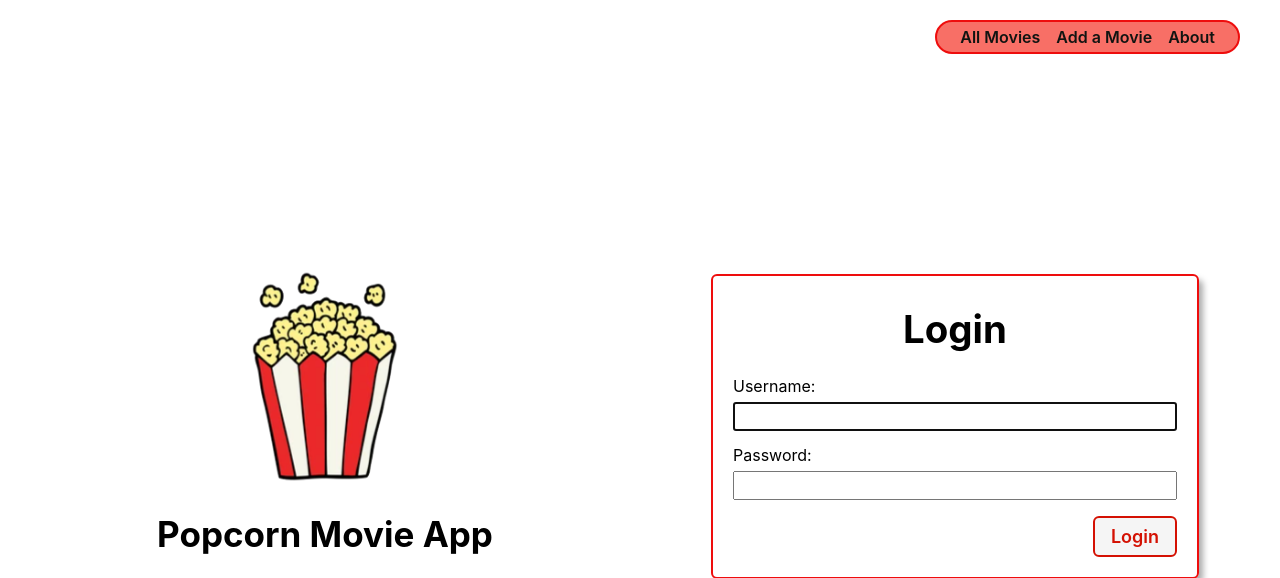
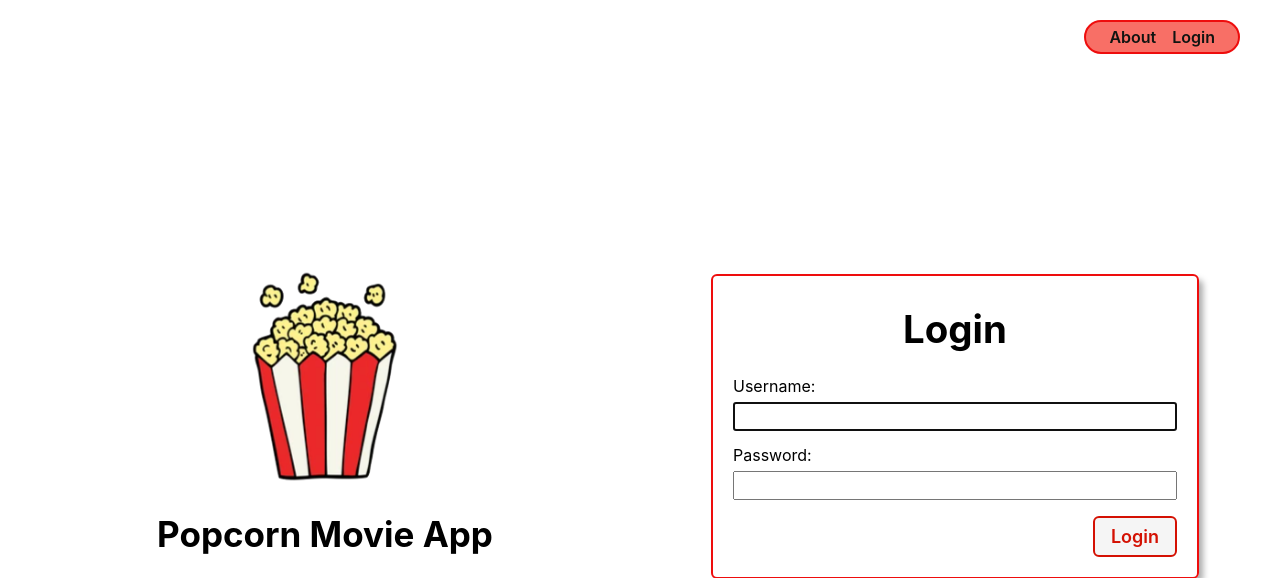
Before and after one commit to ssmlee10/django-crud-app-lab, a Django app: page / in a window 1280 px wide. Shown: the top 578 px of the page. Run offline with Django 5.2, Linux system fonts and the light colour scheme.

Commit message:
add login

```diff
--- a/main_app/templates/base.html
+++ b/main_app/templates/base.html
@@ -25,9 +25,14 @@
       </div>
       <nav>
         <ul>
+          {% if user.is_authenticated %}
           <li><a href="{% url 'movie-index' %}">All Movies</a></li>
           <li><a href="{% url 'movie-create' %}">Add a Movie</a></li>
           <li><a href="{% url 'about'%}">About</a></li>
+          {% else %}
+          <li><a href="{% url 'about'%}">About</a></li>
+          <li><a href="{% url 'home' %}">Login</a></li>
+          {% endif %}
         </ul>
       </nav>
     </header>
--- a/mymovieapp/settings.py
+++ b/mymovieapp/settings.py
@@ -121,3 +121,5 @@ STATIC_URL = 'static/'
 # https://docs.djangoproject.com/en/5.2/ref/settings/#default-auto-field
 
 DEFAULT_AUTO_FIELD = 'django.db.models.BigAutoField'
+
+LOGIN_REDIRECT_URL = 'movie-index'
```
